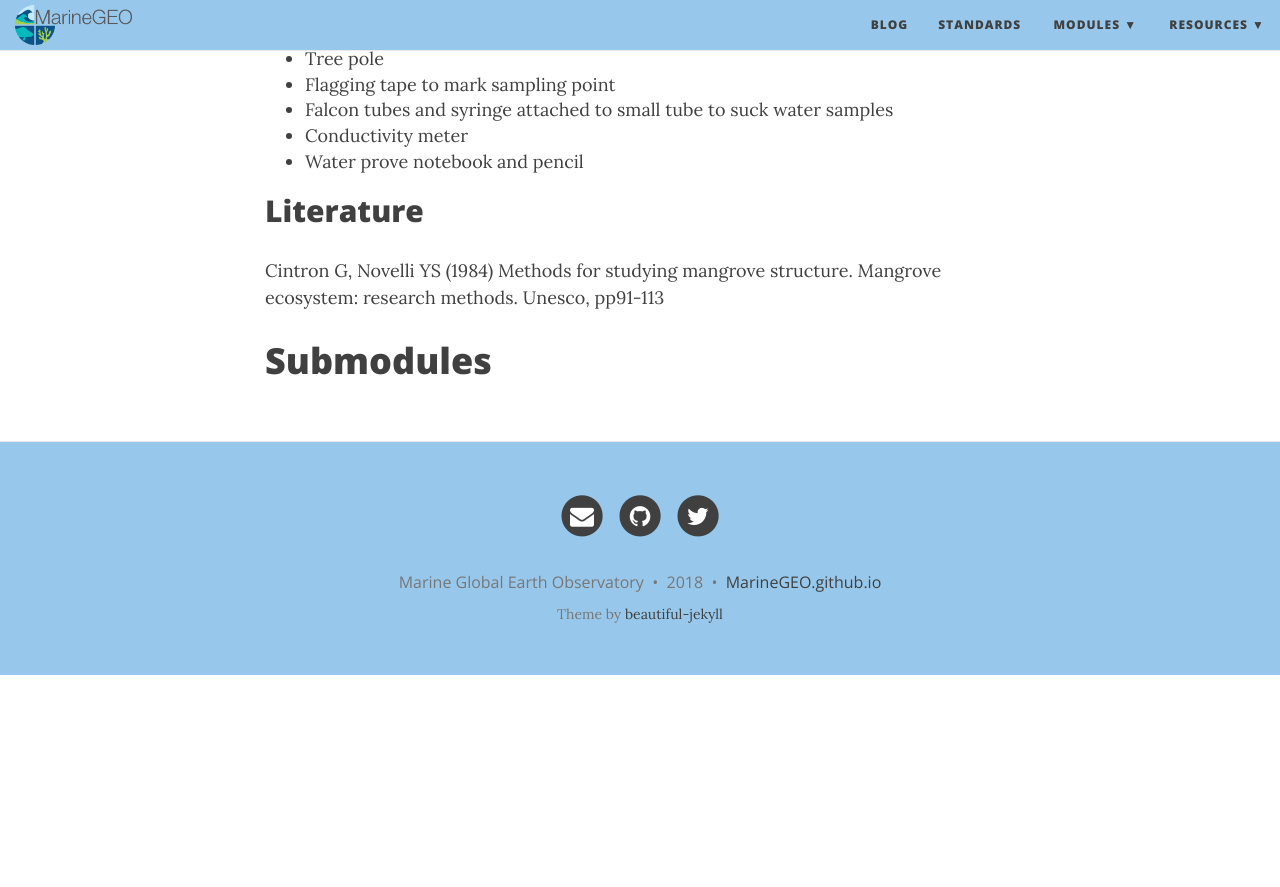
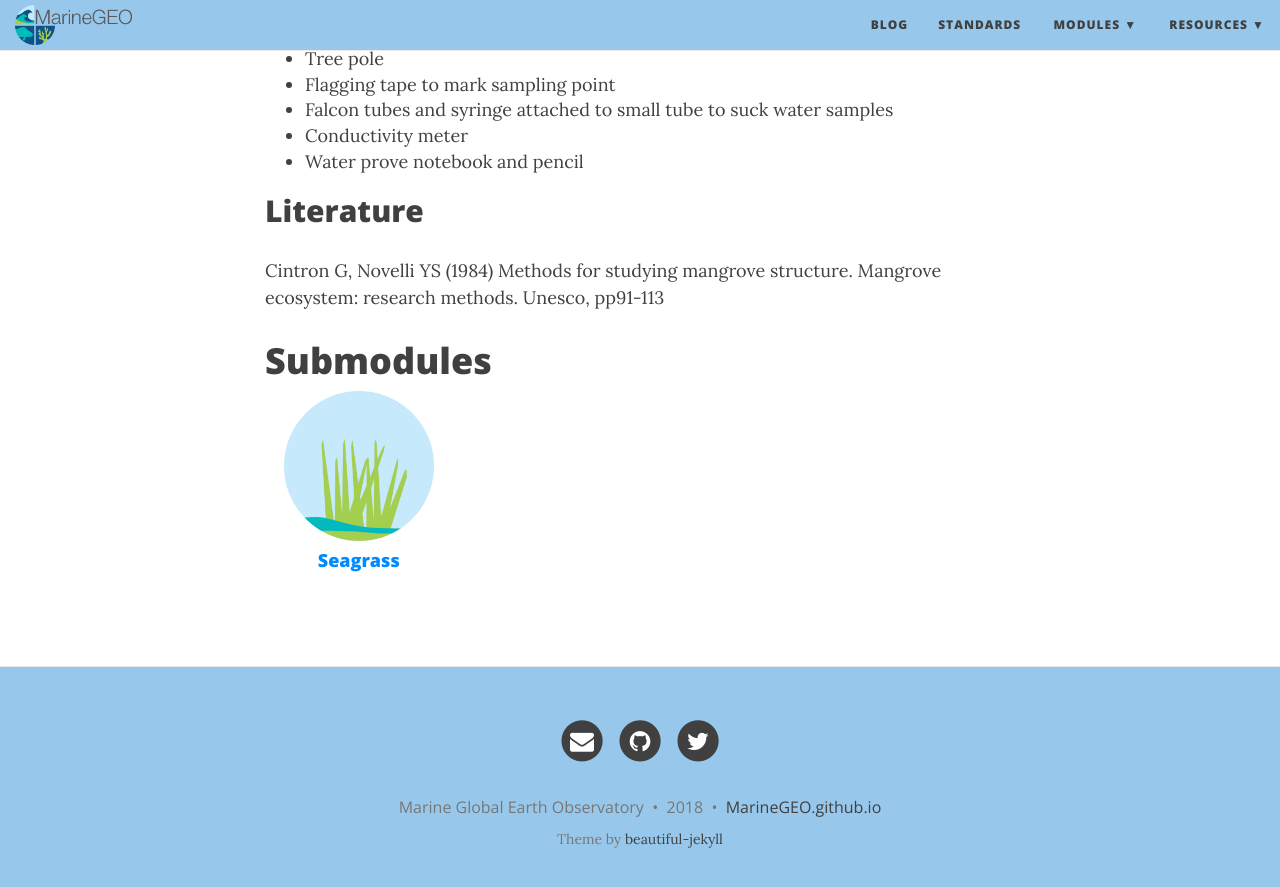
Before and after one commit to mukhamadazistholib/marinegeo.github.io, a Jekyll site: the page built from _project-modules/mangroves.md, in a window 1280 px wide and 900 px high, scrolled down 1611 px. Shown: the top 887 px of the window. Built offline with Jekyll 4.4.1, drawn with Linux system fonts in a browser that asks for light colours; nearby versions of some CDN libraries; before the commit the page ends 2286 px from its top, so only the background shows below that.

Commit message:
fixes layout issue in submodules

```diff
--- a/_layouts/project.html
+++ b/_layouts/project.html
@@ -42,19 +42,24 @@ layout: base
       {% endif %}
 
       {% if page.submodules %}
+      {% assign sorted = site.project-modules | sort: 'title' %}
       <h1>Submodules</h1>
-        {% for module in site.project-modules %}
-          {% if page.submodules == module.id%}
-            <div class="col-md-3 col-sm-4 col-xs-6">
-              <div style="padding-top: 25px; ">
-                <a href="{{site.baseurl}}{{module.url}}">
-                       <img src="{{module.thumbnail }}" class="img-responsive" style="height: 150px; position: relative; left: 50%; top: 50%; margin-left: -75px;">
-                      <h4 style="text-align:center">{{module.title}}</h4>
-                    </a>
-              </div>
+      {% for m in page.submodules %}
+      {% for module in sorted %}
+        {% if m == module.id %}
+        <div class="col-md-3 col-sm-4 col-xs-6" style="height: 225px;">
+          <a href="{{site.baseurl}}{{module.url}}">
+            <div>
+              <img src="{{module.thumbnail }}" class="img-responsive" style="height: 150px; position: relative; left: 50%; top: 50%; margin-left: -75px;">
             </div>
-          {% endif %}
-        {% endfor %}
+            <div>
+              <h4 style="text-align:center; vertical-align: bottom;">{{module.title}}</h4>
+            </div>
+          </a>
+        </div>
+        {% endif %}
+      {% endfor %}
+      {% endfor %}
       {% endif %}
 
     </div>
```
